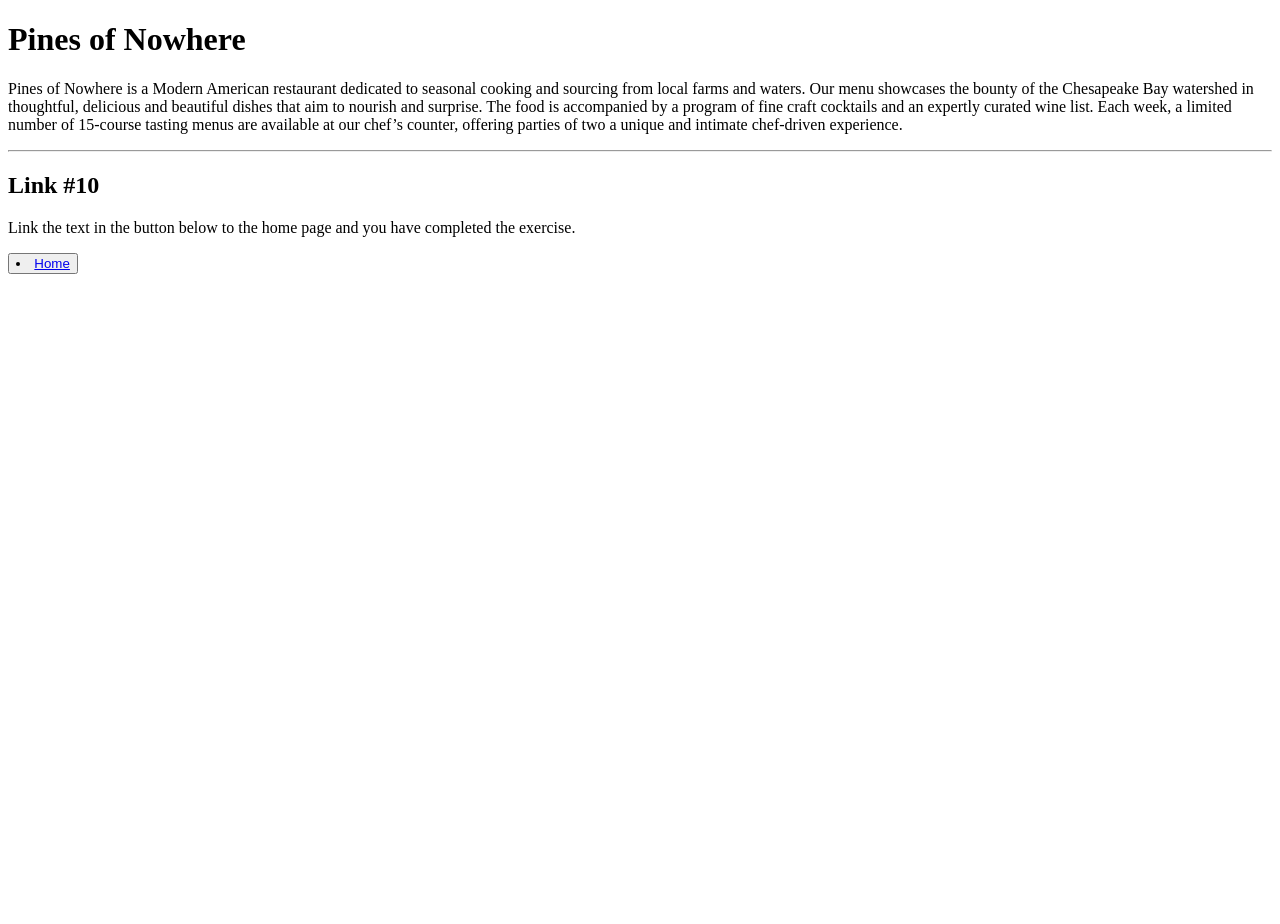
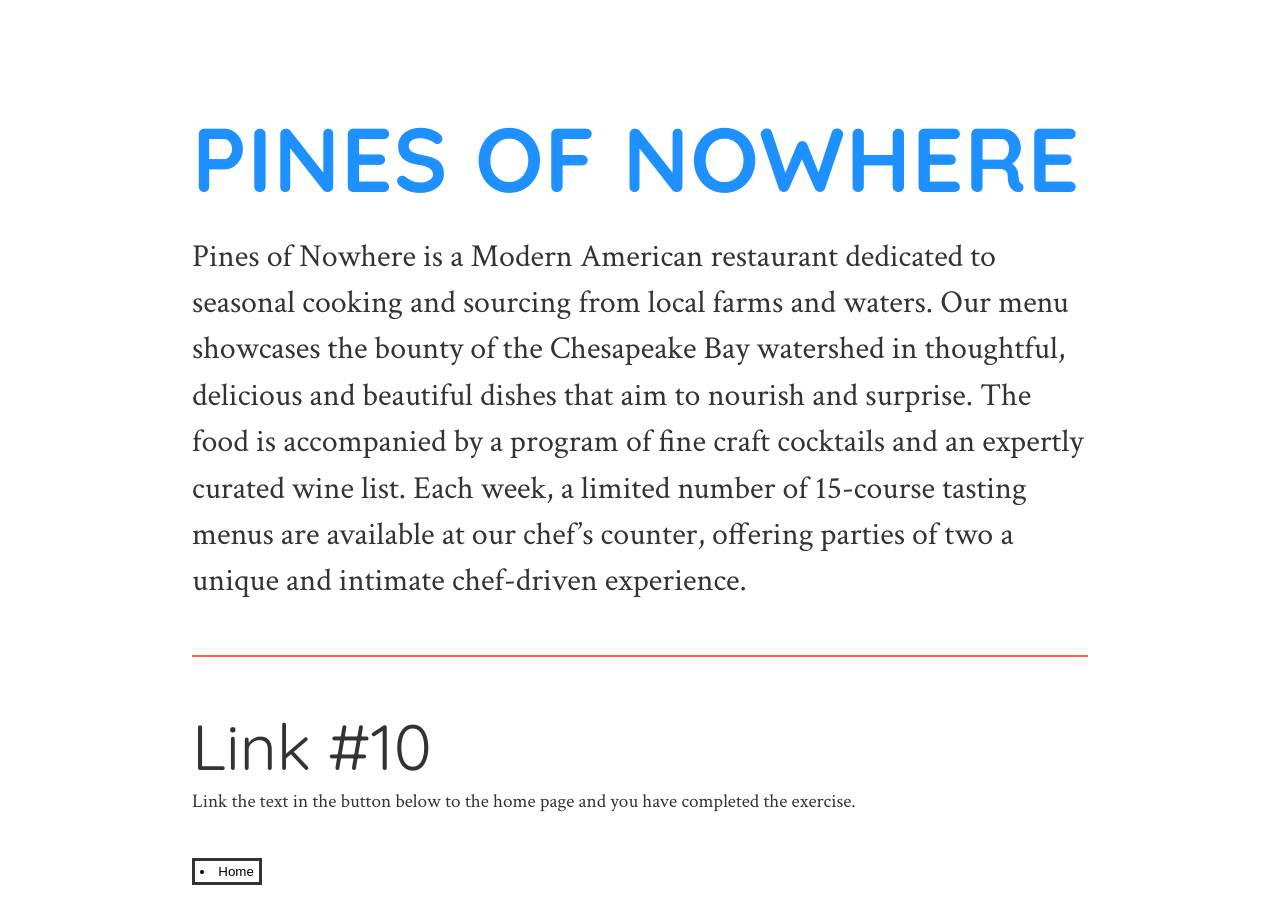
Before and after one commit to Yujunglim/avt415-sp2022, a plain HTML site: page E5/work/pines/index.html in a window 1280 px wide. Before the commit the page ends 800 px from the top, so only its background shows below. Drawn offline with Linux system fonts and the light colour scheme.

Commit message:
Update index.html
added css

```diff
--- a/E5/work/pines/index.html
+++ b/E5/work/pines/index.html
@@ -6,7 +6,7 @@
     <title>Week 4</title>
     <link rel="preconnect" href="https://fonts.gstatic.com">
     <link href="https://fonts.googleapis.com/css2?family=Crimson+Text:ital@0;1&family=Quicksand:wght@300;400;700&display=swap" rel="stylesheet">
-    <link rel="stylesheet" href="#">
+    <link rel="stylesheet" href="../../css/main.css">
   </head>
   <body>
     <main>
```
